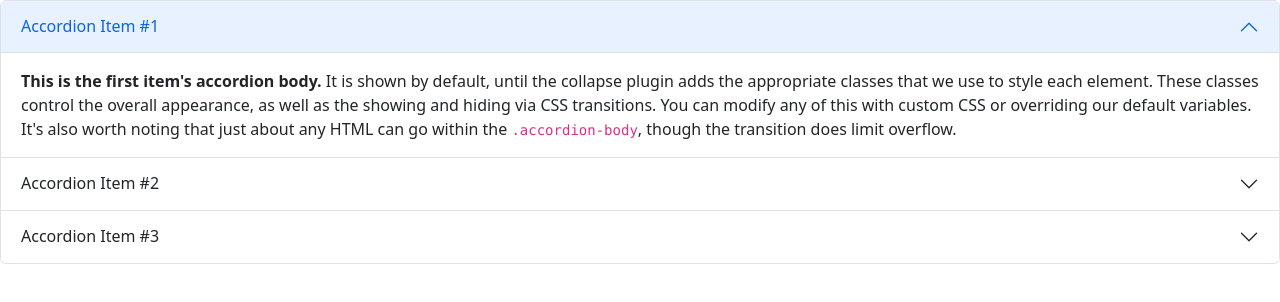
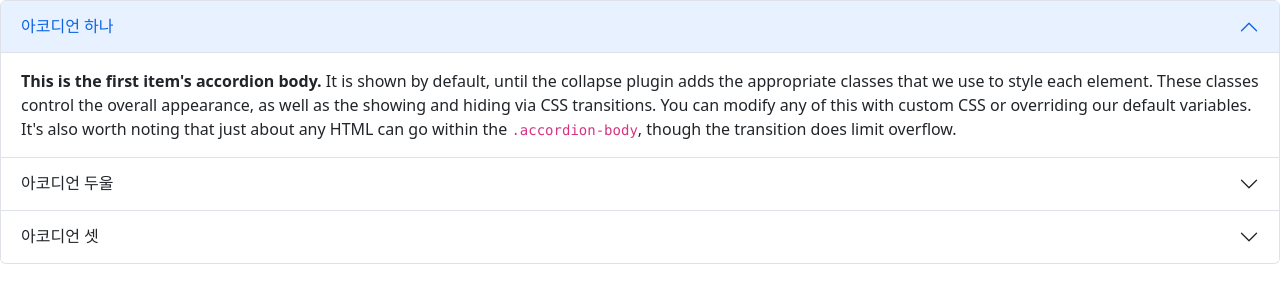
Before and after one commit to Yeongdu/webPageTast1, a plain HTML site: page index.html in a window 1280 px wide. Drawn offline with nearby package versions, Linux system fonts and the light colour scheme.

Commit message:
Update index.html

```diff
--- a/index.html
+++ b/index.html
@@ -24,7 +24,7 @@
         <div class="accordion-item">
           <h2 class="accordion-header" id="headingOne">
             <button class="accordion-button" type="button" data-bs-toggle="collapse" data-bs-target="#collapseOne" aria-expanded="true" aria-controls="collapseOne">
-              Accordion Item #1
+              아코디언 하나
             </button>
           </h2>
           <div id="collapseOne" class="accordion-collapse collapse show" aria-labelledby="headingOne" data-bs-parent="#accordionExample">
@@ -36,7 +36,7 @@
         <div class="accordion-item">
           <h2 class="accordion-header" id="headingTwo">
             <button class="accordion-button collapsed" type="button" data-bs-toggle="collapse" data-bs-target="#collapseTwo" aria-expanded="false" aria-controls="collapseTwo">
-              Accordion Item #2
+              아코디언 두울
             </button>
           </h2>
           <div id="collapseTwo" class="accordion-collapse collapse" aria-labelledby="headingTwo" data-bs-parent="#accordionExample">
@@ -48,7 +48,7 @@
         <div class="accordion-item">
           <h2 class="accordion-header" id="headingThree">
             <button class="accordion-button collapsed" type="button" data-bs-toggle="collapse" data-bs-target="#collapseThree" aria-expanded="false" aria-controls="collapseThree">
-              Accordion Item #3
+              아코디언 셋
             </button>
           </h2>
           <div id="collapseThree" class="accordion-collapse collapse" aria-labelledby="headingThree" data-bs-parent="#accordionExample">
```
